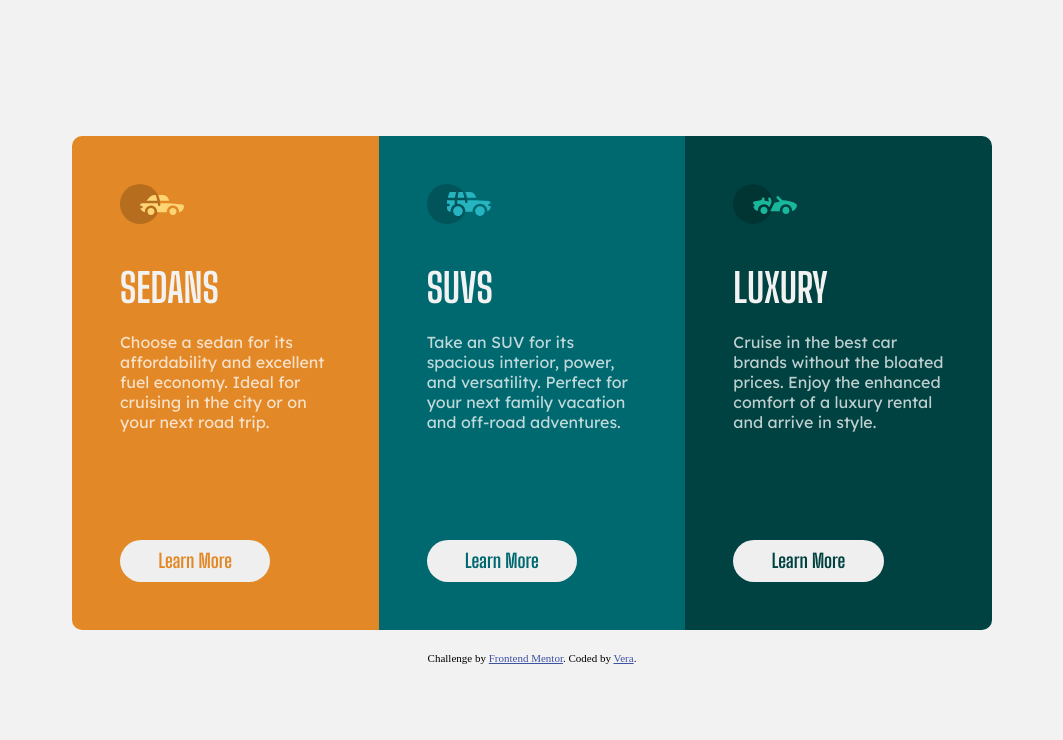
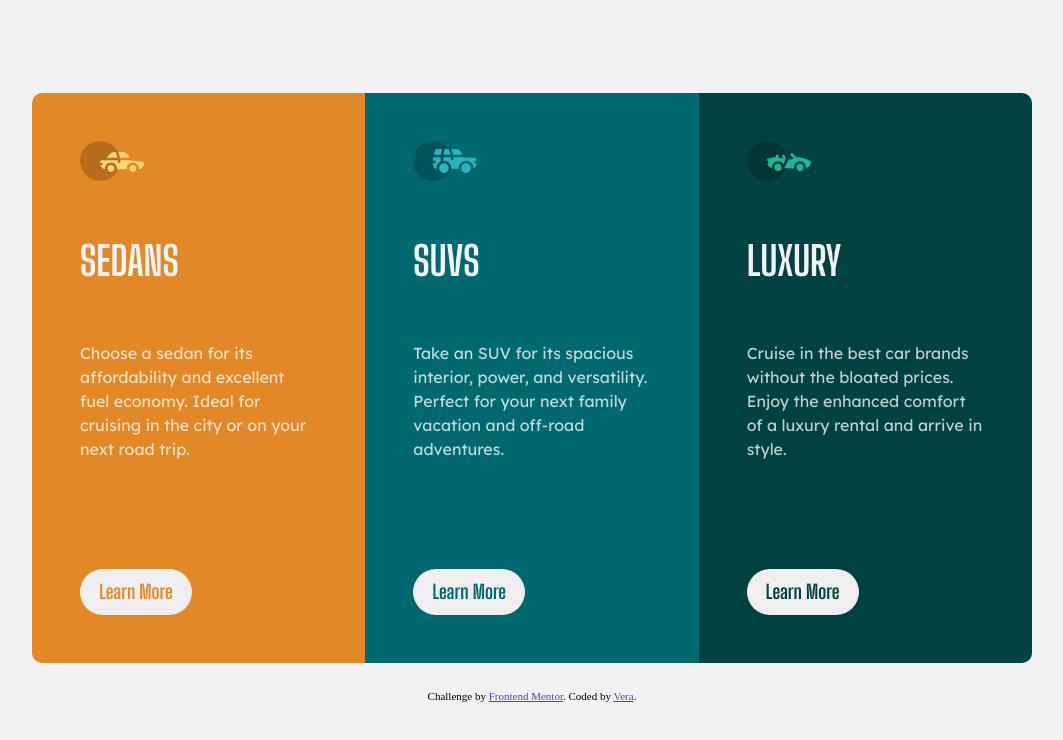
Before and after one commit to verakissyou17/3-column-preview-card, a plain HTML site: page index.html in a window 1280 px wide. Shown: the whole page, without its empty margins (108-1171 px from the left). Drawn offline with Linux system fonts and the light colour scheme.

Commit message:
Improve design

```diff
--- a/style.css
+++ b/style.css
@@ -22,6 +22,7 @@ font-family: 'Lexend Deca', sans-serif; */
 }
 
 body {
+  line-height: 2;
   min-height: 100vh;
   display: flex;
   flex-direction: column;
@@ -39,9 +40,9 @@ img {
 
 main {
   display: grid;
-  grid-template-columns: repeat(auto-fit, minmax(280px, 1fr));
+  grid-template-columns: repeat(auto-fit, minmax(300px, 1fr));
   width: 100%;
-  max-width: 920px;
+  max-width: 1000px;
   margin: 0 auto;
 }
 
@@ -51,7 +52,7 @@ h2 {
   font-size: 2.5rem;
   text-transform: uppercase;
   margin-top: 1em;
-  margin-bottom: .5em;
+  margin-bottom: 1em;
 }
 
 p {
@@ -59,13 +60,14 @@ p {
   font-family: 'Lexend Deca', sans-serif;
   color: var(--transparent-white);
   margin-bottom: 6.7em;
+  line-height: 1.5;
 }
 
 button {
   font-family: 'Big Shoulders Display', sans-serif;
   border: none;
-  padding: .5em 2em;
-  border-radius: 100px;
+  padding: .6em 1em;
+  border-radius: 2em;
   font-weight: 700;
   font-size: 1.2rem;
   cursor: pointer;
```
